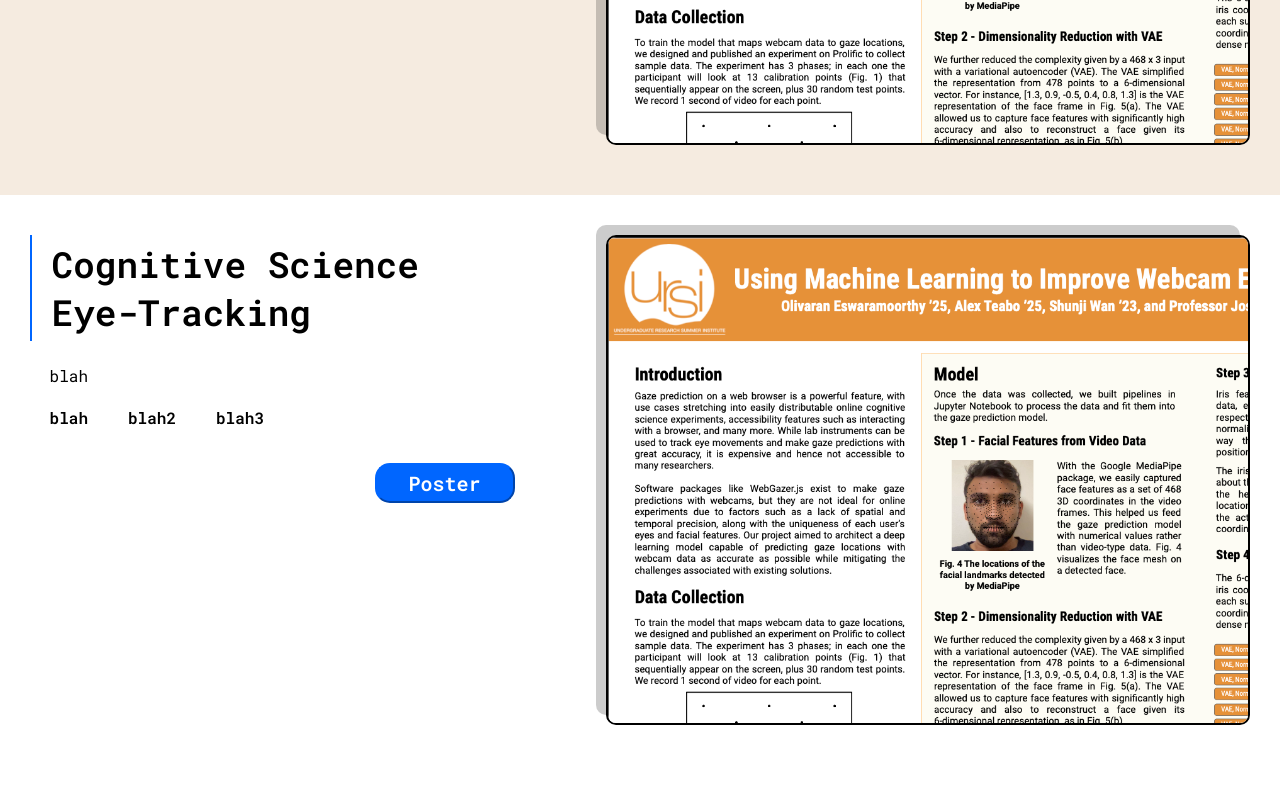
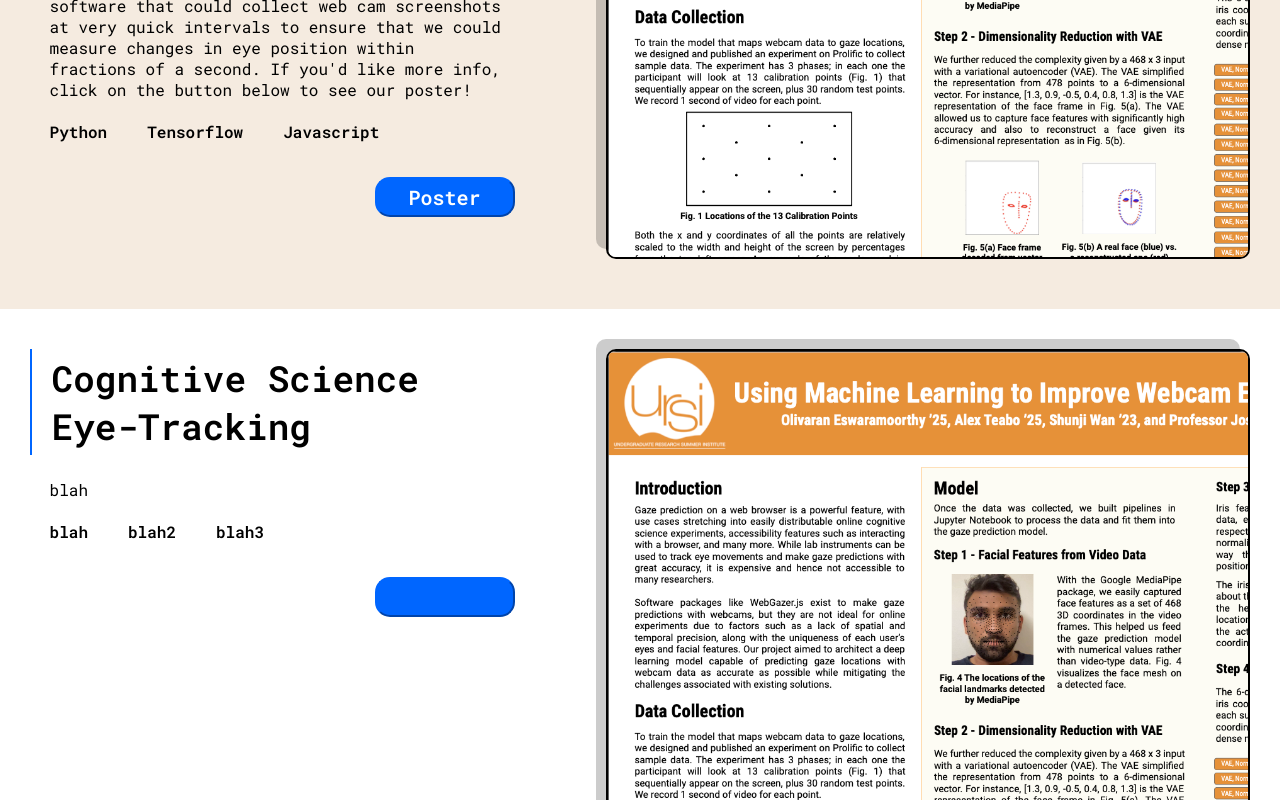
Before and after one commit to OlirEswar/OlirEswar.com, a React (Vite) app: page /Projects in a window 1280 px wide. Shown: the part 580-1380 px from the top of the page. Before the commit the page ends 1355 px from the top, so only its background shows below. Built offline with nearby package versions, Linux system fonts and the light colour scheme.

Commit message:
Created prop for project button name and link

```diff
--- a/src/ProjectCard.css
+++ b/src/ProjectCard.css
@@ -7,7 +7,7 @@
     justify-content: center;
     padding-top: 40px;
     padding-bottom: 40px;
-    max-height: 500px;
+    min-height: 400px;
 }
 
 .project-card__description {
@@ -78,6 +78,7 @@
     text-align: center;
     min-width: 30%;
     max-width: 50%;
+    max-height: 600px;
     margin-left: 6%;
     margin-bottom: 10px;
     box-shadow: -10px -10px rgba(0, 0, 0, 0.2);
--- a/src/ProjectCard.jsx
+++ b/src/ProjectCard.jsx
@@ -1,6 +1,11 @@
 import "./ProjectCard.css";
 
 function ProjectCard(props) {
+  const handleClick = (e) => {
+    e.preventDefault();
+    window.location.href = props.link;
+  };
+
   const languages = props.languages;
   const languagesList = languages.map((language) => {
     return <p key={language}>{language}</p>;
@@ -13,7 +18,9 @@ function ProjectCard(props) {
           <p>{props.description}</p>
           <div className="languages-used">{languagesList}</div>
           <div className="button-container">
-            <button id="more-info-button">Poster</button>
+            <button onClick={handleClick} id="more-info-button">
+              {props.button_name}
+            </button>{" "}
           </div>
         </div>
         <div className="project-card__image">
--- a/src/main.jsx
+++ b/src/main.jsx
@@ -41,9 +41,18 @@ ReactDOM.createRoot(document.getElementById("root")).render(
               <ProjectCard
                 isOdd={true}
                 title="Cognitive Science Eye-Tracking"
-                description="blah"
-                languages={["blah", "blah2", "blah3"]}
+                description="This project was made for the Undergraduate Research Summer Institute in 2021.
+                In this project, I worked with 2 other students and a Cognitive Science Professor at Vassar
+                College to create software that could predict where users were looking at on a screen during
+                online cognitive science experiements. We created a neural network incorporating various different
+                deep learning techniques to make a model for our predictions. We also created Javascript software that
+                could collect web cam screenshots at very quick intervals to ensure that we could measure changes
+                in eye position within fractions of a second. If you'd like more info, click on the button
+                below to see our poster!"
+                languages={["Python", "Tensorflow", "Javascript"]}
                 image={ursi_poster_img}
+                button_name="Poster"
+                link="https://drive.google.com/drive/folders/1p-ir201LI5uP1NtnqM1oqP6Dh-R_k7-b"
               />
               <ProjectCard
                 isOdd={false}
```
